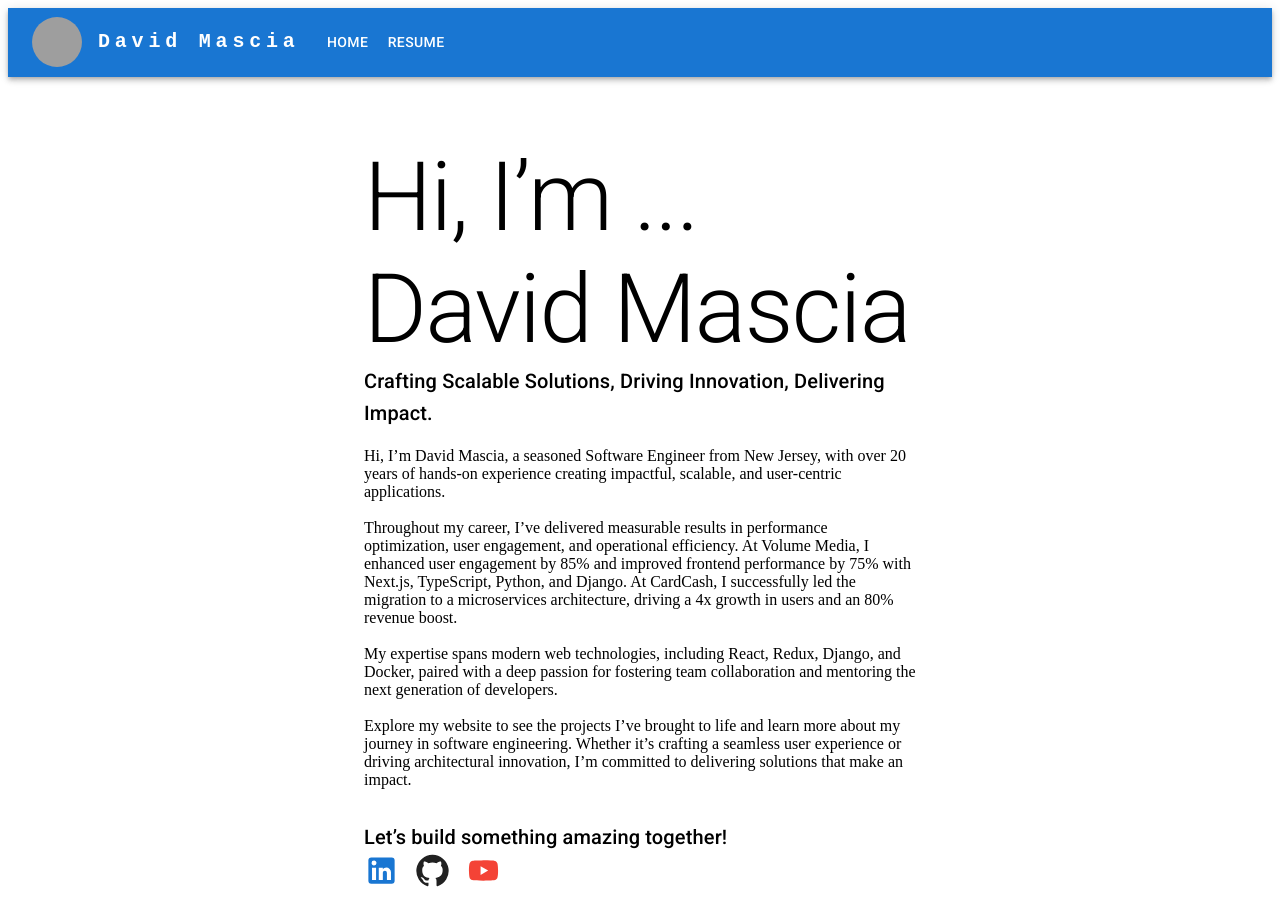
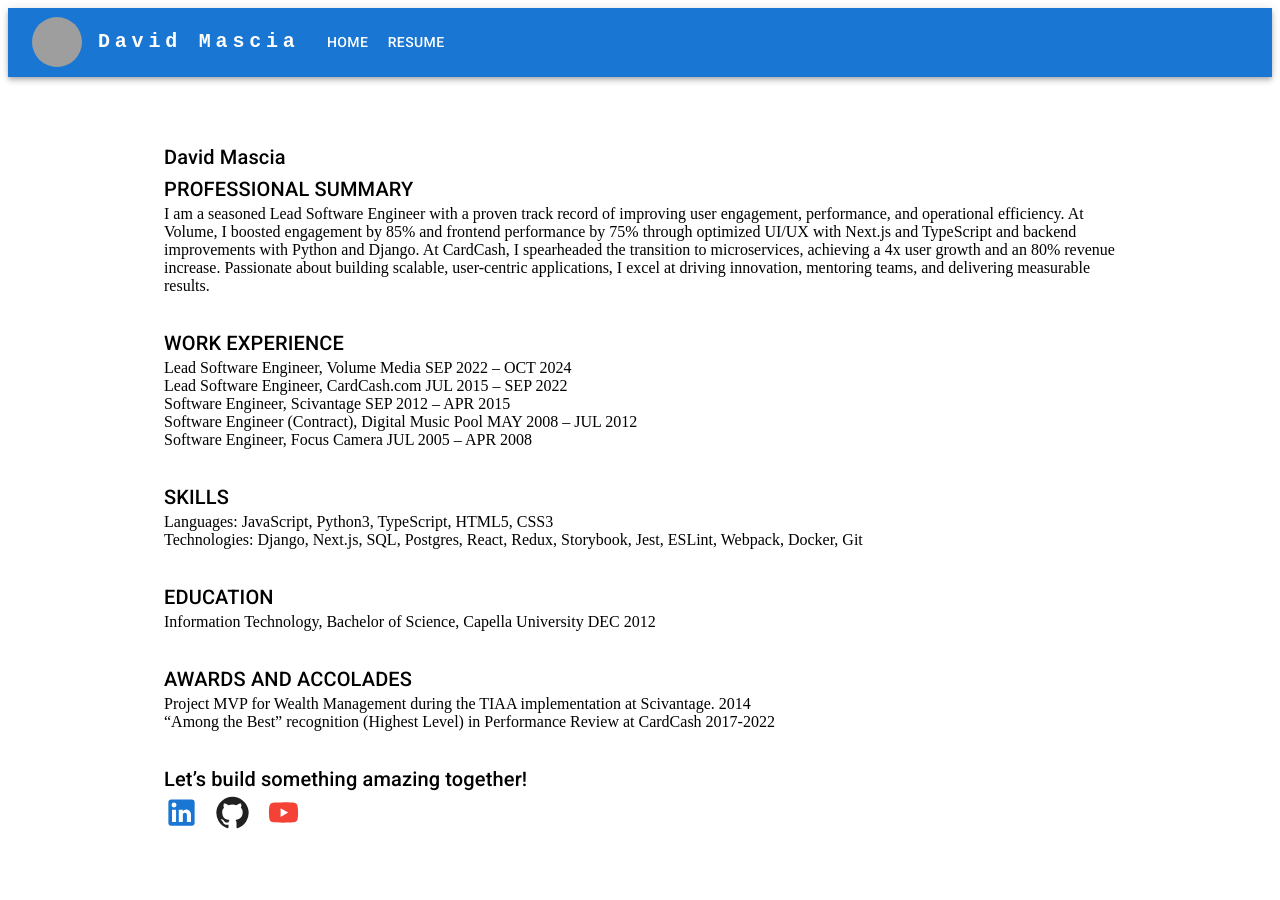
Before and after one commit to dmascia/davidmascia.com, a Next.js app: page /resume in a window 1280 px wide. After the commit the page ends 842 px from the top, so only its background shows below. Built offline with nearby package versions, Linux system fonts and the light colour scheme; grey boxes are pictures that could not be loaded; what @mui/material-nextjs would draw is missing.

Commit message:
Mon, Jan 13, 2025, 1:31 PM -05:00

```diff
--- a/src/app/resume/page.tsx
+++ b/src/app/resume/page.tsx
@@ -4,13 +4,7 @@
 import Container from "@mui/material/Container";
 import Box from "@mui/material/Box";
 import Typography from "@mui/material/Typography";
-import Image from "next/image";
-import Stack from "@mui/material/Stack";
-import LinkedInIcon from "@mui/icons-material/LinkedIn";
-import GitHubIcon from "@mui/icons-material/GitHub";
-import YouTubeIcon from "@mui/icons-material/YouTube";
-import { red, grey } from "@mui/material/colors";
-import Link from "next/link";
+import LetsConnect from "@/components/LetsConnect/";
 
 export default function Home() {
   return (
@@ -27,58 +21,80 @@
               alignItems: "center",
             }}
           >
-            <Grid size={{ xs: 12, md: 6 }}>
+            <Grid size={{ xs: 12, md: 10 }}>
               <Box>
-                <Typography variant="h1" component="h1">
-                  Hi, I’m ...
-                </Typography>
-                <Typography variant="h1" component="h1">
+                <Typography variant="h6" component="h1">
                   David Mascia
                 </Typography>
+
                 <Typography variant="h6" component="h2">
-                  Crafting Scalable Solutions, Driving Innovation, Delivering
-                  Impact.
+                  PROFESSIONAL SUMMARY
                 </Typography>
                 <Typography variant="p" component="p">
+                  I am a seasoned Lead Software Engineer with a proven track
+                  record of improving user engagement, performance, and
+                  operational efficiency. At Volume, I boosted engagement by 85%
+                  and frontend performance by 75% through optimized UI/UX with
+                  Next.js and TypeScript and backend improvements with Python
+                  and Django. At CardCash, I spearheaded the transition to
+                  microservices, achieving a 4x user growth and an 80% revenue
+                  increase. Passionate about building scalable, user-centric
+                  applications, I excel at driving innovation, mentoring teams,
+                  and delivering measurable results.
+                </Typography>
+                <Typography variant="h6" component="h2">
                   <br />
-                  Hi, I’m David Mascia, a seasoned Software Engineer from New
-                  Jersey, with over 20 years of hands-on experience creating
-                  impactful, scalable, and user-centric applications.
-                  <br /> <br />
-                  Throughout my career, I’ve delivered measurable results in
-                  performance optimization, user engagement, and operational
-                  efficiency. At Volume Media, I enhanced user engagement by 85%
-                  and improved frontend performance by 75% with Next.js,
-                  TypeScript, Python, and Django. At CardCash, I successfully
-                  led the migration to a microservices architecture, driving a
-                  4x growth in users and an 80% revenue boost.
-                  <br /> <br />
-                  My expertise spans modern web technologies, including React,
-                  Redux, Django, and Docker, paired with a deep passion for
-                  fostering team collaboration and mentoring the next generation
-                  of developers. <br /> <br />
-                  Explore my website to see the projects I’ve brought to life
-                  and learn more about my journey in software engineering.
-                  Whether it’s crafting a seamless user experience or driving
-                  architectural innovation, I’m committed to delivering
-                  solutions that make an impact.
+                  WORK EXPERIENCE
+                </Typography>
+                <Typography variant="p" component="p">
+                  Lead Software Engineer, Volume Media SEP 2022 – OCT 2024
+                  <br />
+                  Lead Software Engineer, CardCash.com JUL 2015 – SEP 2022
+                  <br />
+                  Software Engineer, Scivantage SEP 2012 – APR 2015
+                  <br />
+                  Software Engineer (Contract), Digital Music Pool MAY 2008 –
+                  JUL 2012
+                  <br />
+                  Software Engineer, Focus Camera JUL 2005 – APR 2008
+                  <br />
+                </Typography>
+                <Typography variant="h6" component="h2">
+                  <br />
+                  SKILLS
+                </Typography>
+                <Typography variant="p" component="p">
+                  Languages: JavaScript, Python3, TypeScript, HTML5, CSS3
+                  <br />
+                  Technologies: Django, Next.js, SQL, Postgres, React, Redux,
+                  Storybook, Jest, ESLint, Webpack, Docker, Git
+                  <br />
+                </Typography>
+                <Typography variant="h6" component="h2">
+                  <br />
+                  EDUCATION
+                </Typography>
+                <Typography variant="p" component="p">
+                  Information Technology, Bachelor of Science, Capella
+                  University DEC 2012
+                  <br />
+                </Typography>
+                <Typography variant="h6" component="h2">
+                  <br />
+                  AWARDS AND ACCOLADES
+                </Typography>
+                <Typography variant="p" component="p">
+                  Project MVP for Wealth Management during the TIAA
+                  implementation at Scivantage. 2014
+                  <br />
+                  “Among the Best” recognition (Highest Level) in Performance
+                  Review at CardCash 2017-2022
+                  <br />
                 </Typography>
               </Box>
+
               <Box pt={4}>
-                <Typography variant="h6" component="h4">
-                  Let’s build something amazing together!
-                </Typography>
-                <Stack direction="row" spacing={2}>
-                  <Link href="https://www.linkedin.com/in/davidmascia/">
-                    <LinkedInIcon color="primary" fontSize="large" />
-                  </Link>
-                  <Link href="https://github.com/dmascia">
-                    <GitHubIcon fontSize="large" sx={{ color: grey[900] }} />
-                  </Link>
-                  <Link href="https://www.youtube.com/@davidmasciatutorials">
-                    <YouTubeIcon sx={{ color: red[500] }} fontSize="large" />
-                  </Link>
-                </Stack>
+                <LetsConnect />
               </Box>
             </Grid>
           </Grid>
--- a/src/components/LetsConnect/index.tsx
+++ b/src/components/LetsConnect/index.tsx
@@ -4,6 +4,7 @@
 import GitHubIcon from "@mui/icons-material/GitHub";
 import YouTubeIcon from "@mui/icons-material/YouTube";
 import { red, grey } from "@mui/material/colors";
+import Typography from "@mui/material/Typography";
 
 export default function LetsConnect() {
   return (
```
Also changed, not shown: src/app/page.tsx (+2 -15 lines).
